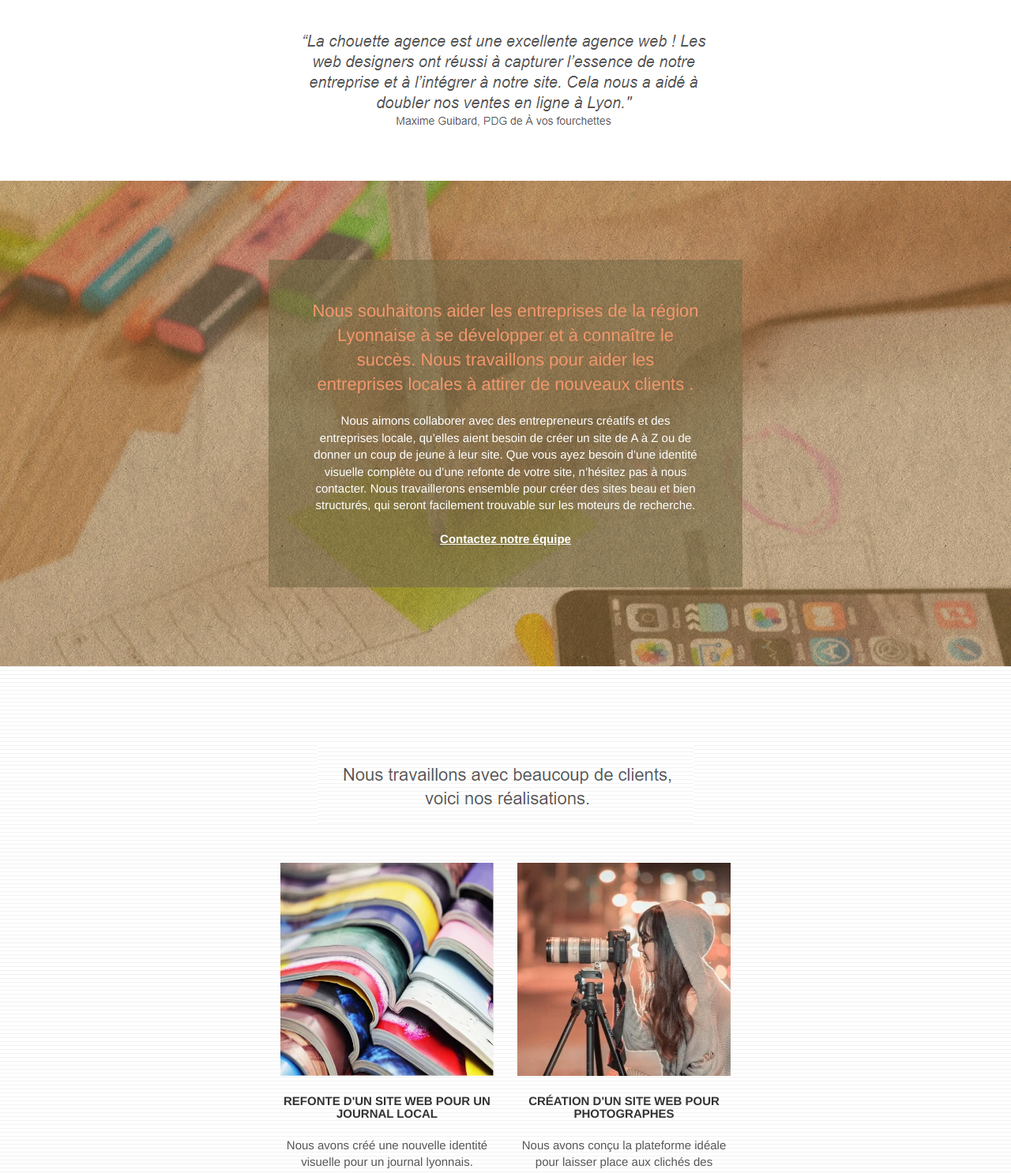
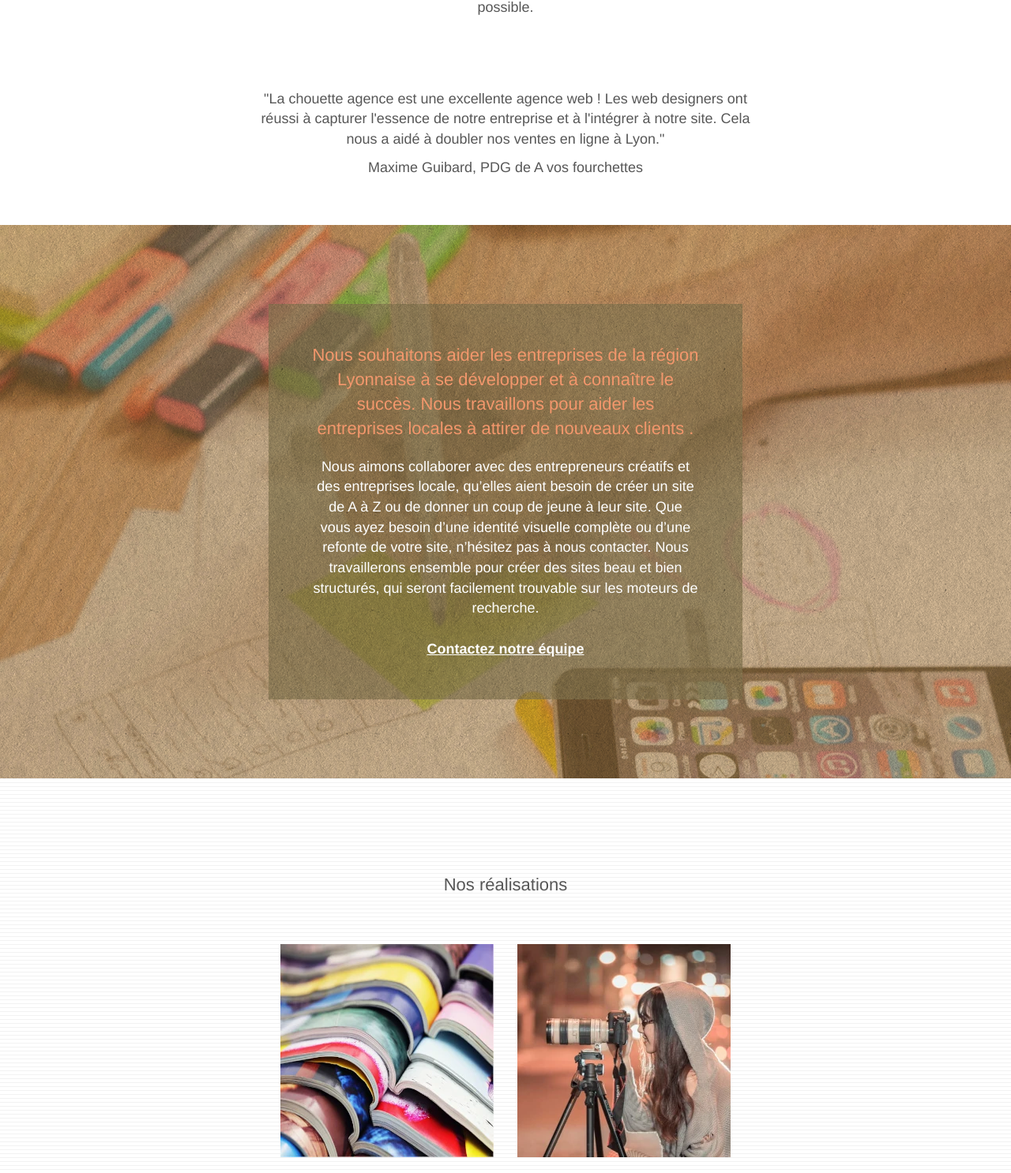
Before and after one commit to emericgautier/EmericGautier_4_19082021, a plain HTML site: page index.html in a window 1280 px wide. Shown: the part 1006-2492 px from the top of the page at 79% size. Drawn offline with Linux system fonts and the light colour scheme.

Commit message:
remove img with text

```diff
--- a/index.html
+++ b/index.html
@@ -119,8 +119,8 @@
 		</div>
 		<div class="row voffset-lg voffset">
 			<div class="col-xs-12 col-md-8 col-md-offset-2 text-center">
-				<img alt="agence web, agence web paris, web design paris, stratégie web" src="img/citation.png" />
-
+				<p>"La chouette agence est une excellente agence web ! Les web designers ont réussi à capturer l'essence de notre entreprise et à l'intégrer à notre site. Cela nous a aidé à doubler nos ventes en ligne à Lyon."</p>
+				<p>Maxime Guibard, PDG de A vos fourchettes</p>
 			</div>
 		</div>
 	</div>
@@ -149,7 +149,7 @@
 	<div class="container bloc-lg">
 		<div class="row">
 			<div class="col-sm-12 text-center">
-				<img alt="agence web, agence web paris, web design paris, stratégie web" src="img/title2.png" />
+				<h2>Nos réalisations</h2>
 			</div>
 		</div>
 		<div class="row tight-width-whitespace portfolio-row">
--- a/style.css
+++ b/style.css
@@ -1044,5 +1044,5 @@ h4 {
 /*************** Custom *****************/
 
 p {
-    font-size: 1.5rem;
+    font-size: 1.8rem;
 }
```
Also changed, not shown: 1 other file.
